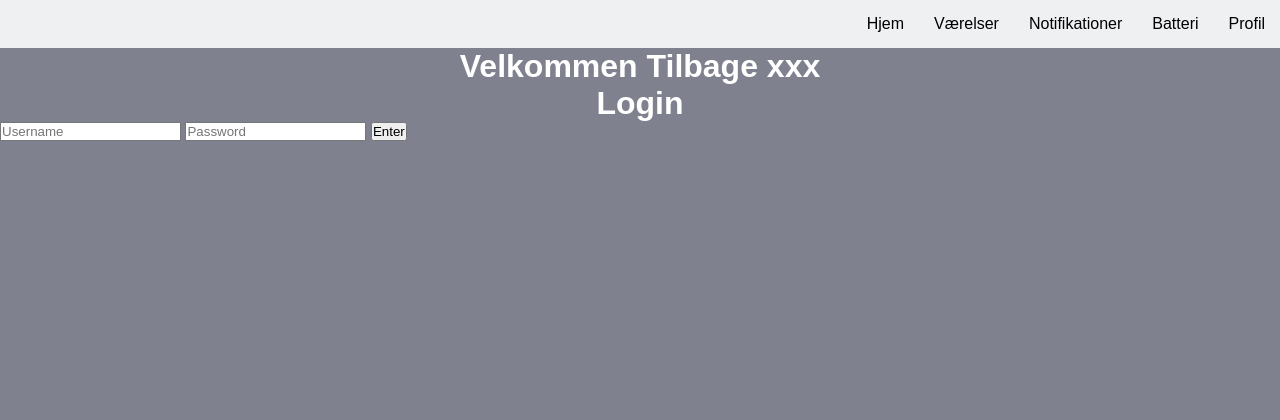
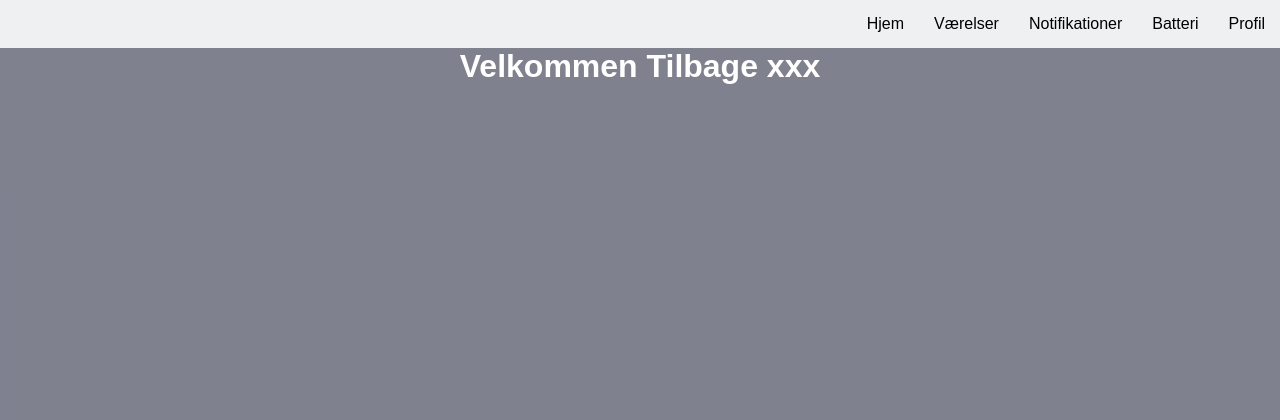
Before and after one commit to P3-Organization/P3-2operate, a Spring Boot app: page / in a window 1280 px wide; the page is wider, and only the part inside the window is pictured. Shown: the top 420 px of that part. Run offline with Spring Boot 4, Linux system fonts and the light colour scheme.

Commit message:
Removed Login from index

```diff
--- a/src/main/resources/templates/index.html
+++ b/src/main/resources/templates/index.html
@@ -50,19 +50,10 @@
         </ul>
     </div>
 
-    <!--Code for this page starts in this <div> seen below-->
     <div class="main-content">
         <div class="container">
             <h1>Velkommen Tilbage xxx</h1>
         </div>
-    </div>
-    <div class="login-box">
-        <h1>Login</h1>
-        <form action="/login" method="post">
-            <input type="text" name="username" placeholder="Username">
-            <input type="password" name="password" placeholder="Password">
-            <button type="submit">Enter</button>
-        </form>
     </div>
 </body>
 
```
